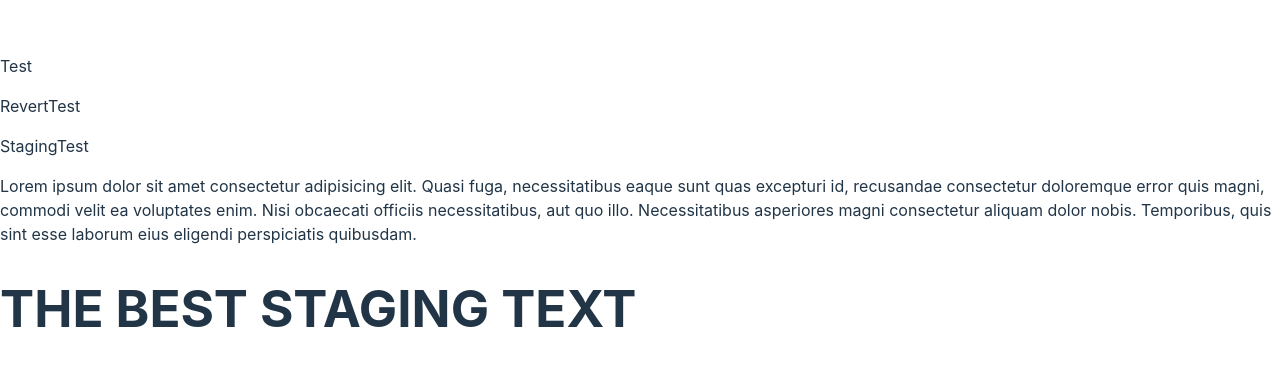
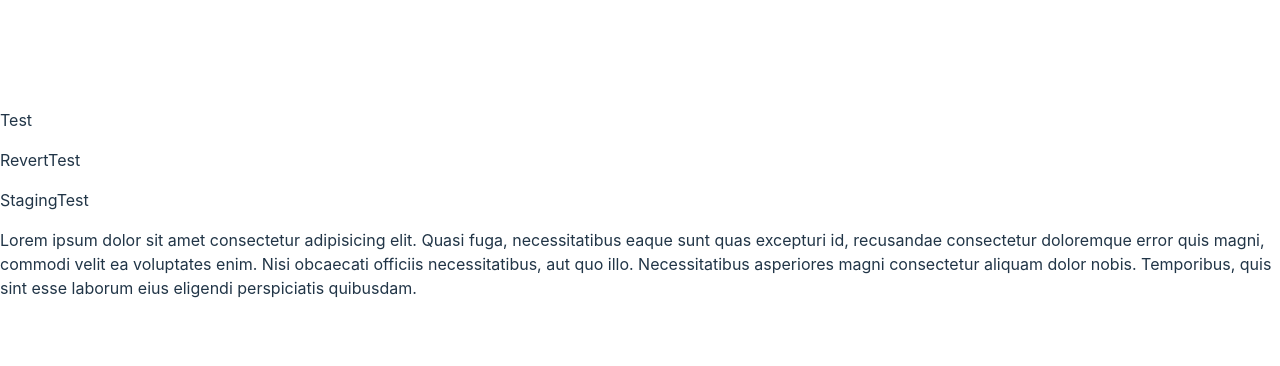
Before and after one commit to abdulazizdevv/git_command, a React (Vite) app: page / in a window 1280 px wide. Shown: the part 196-562 px from the top of the page. Built offline with nearby package versions, Linux system fonts and the light colour scheme.

Commit message:
Revert "add: the best text"
This reverts commit 9c04643b2e791cdce34bc416c10a249453095dd3.

```diff
--- a/src/components/RevertTest.tsx
+++ b/src/components/RevertTest.tsx
@@ -1,3 +1,5 @@
+import React from 'react';
+
 const RevertTest = () => {
   return <div>RevertTest</div>;
 };
--- a/src/components/StagingTest.tsx
+++ b/src/components/StagingTest.tsx
@@ -10,7 +10,6 @@ const StagingTest = () => {
         asperiores magni consectetur aliquam dolor nobis. Temporibus, quis sint
         esse laborum eius eligendi perspiciatis quibusdam.
       </p>
-      <h1>THE BEST STAGING TEXT</h1>
     </div>
   );
 };
```
